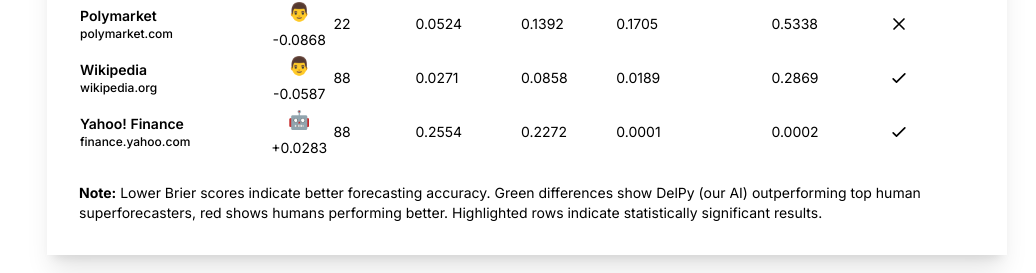
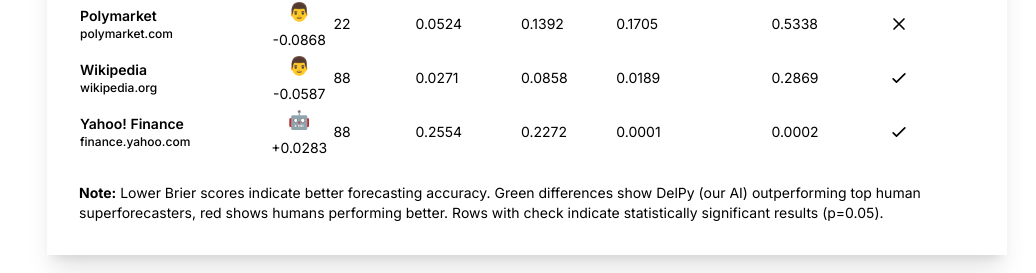
Before and after one commit to aiforecastlabs/forecast-website, a Next.js app: page /results in a window 1280 px wide. Shown: the part 1562-1835 px from the top of the page, without its empty margins (241-1277 px from the left). Built offline with nearby package versions, Linux system fonts and the light colour scheme.

Commit message:
Update page.tsx

```diff
--- a/src/app/results/page.tsx
+++ b/src/app/results/page.tsx
@@ -380,7 +380,9 @@
                               <td className="text-center">
                                 <div className="flex flex-col items-center gap-1">
                                   <span className="text-lg">
-                                    {row.direction === "Bot better" ? "🤖" : "👨"}
+                                    {row.direction === "Bot better"
+                                      ? "🤖"
+                                      : "👨"}
                                   </span>
                                   <span
                                     className={`text-xs sm:text-sm ${
@@ -451,8 +453,8 @@
                       <strong>Note:</strong> Lower Brier scores indicate better
                       forecasting accuracy. Green differences show DelPy (our
                       AI) outperforming top human superforecasters, red shows
-                      humans performing better. Highlighted rows indicate
-                      statistically significant results.
+                      humans performing better. Rows with check indicate
+                      statistically significant results (p=0.05).
                     </p>
                   </div>
                 </div>
```
